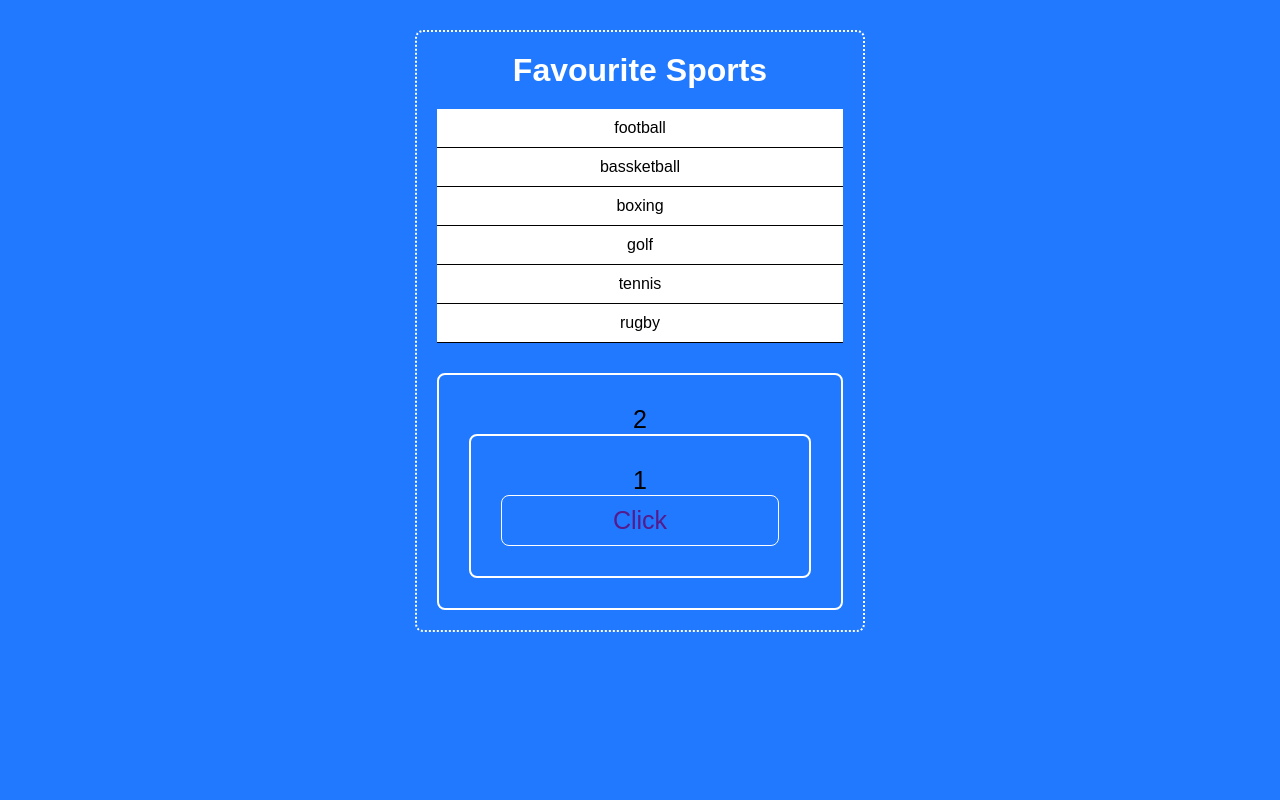
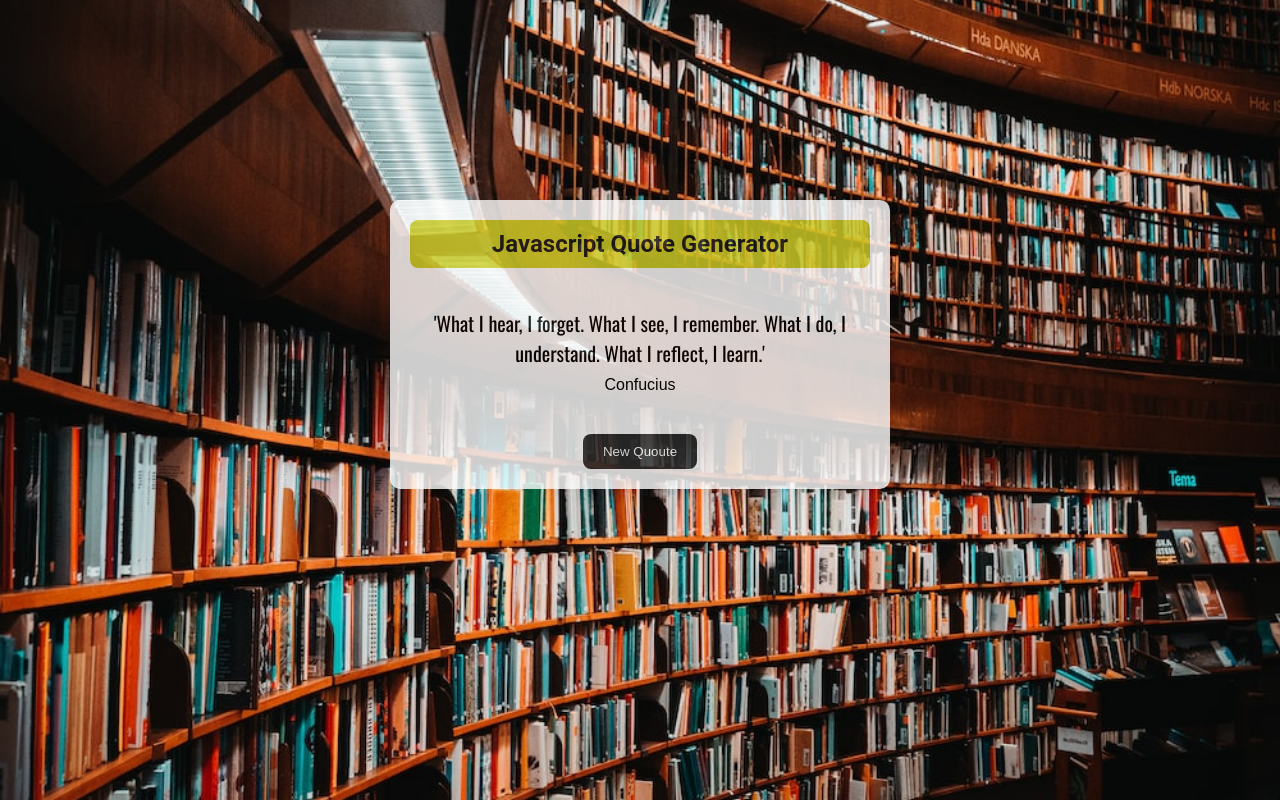
Before and after one commit to web-dev-london/JS-DOM-Manipulations, a plain HTML site: page index.html in a window 1280 px wide. Drawn offline with nearby package versions, Linux system fonts and the light colour scheme.

Commit message:
Project-1 '' Quotes "

```diff
--- a/app.js
+++ b/app.js
@@ -1,118 +1,31 @@
-// const title = document.querySelector('#main-heading');
+const btn = document.querySelector('#new-quote');
+const quote = document.querySelector('.quote');
+const person = document.querySelector('.person');
 
-// title.style.color = 'orange';
+const quotes = [
+  {
+    quote: `"The best way to find yourself is to lose yourself in the servise of others."`,
+    person: `Mahatma Gandhi`,
+  },
+  {
+    quote: `" If you want to live a happy life, tie it to a goal, not to people ot things"`,
+    person: `Albert Einstein`,
+  },
+  {
+    quote: `" Your time is limited, so do not waste it living someone else's life."`,
+    person: `Stive Jobs`,
+  },
+  {
+    quote: `"It does not matter how sliwly you go al long as you do not stop."`,
+    person: `Confucius`,
+  },
+];
 
-// // List Items
-// const listItems = Array.from(
-//   document.querySelectorAll('.list-item'),
-// );
+btn.addEventListener('click', () => {
+  const random = Math.floor(
+    Math.random() * quotes.length,
+  );
 
-// listItems.forEach((item) => {
-//   item.style.fontSize = '1.8rem';
-//   item.style.color = 'tomato';
-// });
-
-// // Creating Element
-// const ul = document.querySelector('ul');
-// const li = document.createElement('li');
-
-// // Adding Element
-// ul.append(li);
-
-// // Modifying Element
-// li.innerText = 'X-Men';
-
-// li.classList.add('list-item');
-
-// console.log(li.classList.contains('list-item'));
-
-// li.remove();
-
-// Event Probagation
-// Has 3 Phases
-// 1.Event Capturing
-// 2.Target
-// 3.Event Bubbling
-
-// window.addEventListener(
-//   'click',
-//   function () {
-//     console.log('Window');
-//   },
-//   false,
-// );
-
-// document.addEventListener(
-//   'click',
-//   function () {
-//     console.log('Document');
-//   },
-//   false,
-// );
-
-// document.querySelector('.div2').addEventListener(
-//   'click',
-//   function () {
-//     // e.stopPropagation();
-//     console.log('div 2');
-//   },
-//   { once: true },
-// );
-
-// document.querySelector('.div1').addEventListener(
-//   'click',
-//   function () {
-//     console.log('div 1');
-//   },
-//   false,
-// );
-
-// document.querySelector('.button').addEventListener(
-//   'click',
-//   function (e) {
-//     e.preventDefault();
-//     console.log(
-//       (e.target.innerText = 'Changed to clicked'),
-//     );
-//   },
-//   false,
-// );
-
-// Event Delegation.
-// It allows users to append a SINGLE event listener to a parent element
-// that adds it to all of its present AND future descendants that match a selector.
-
-// document
-//   .querySelector('#football')
-//   .addEventListener('click', (e) => {
-//     console.log('Football is clicked');
-
-//     const target = e.target;
-
-//     if (target.matches('li')) {
-//       target.style.backgroundColor = '#ba0000';
-//     }
-//   });
-
-document
-  .querySelector('#sports')
-  .addEventListener('click', function (e) {
-    console.log(
-      e.target.getAttribute('id') + 'is clicked',
-    );
-
-    const target = e.target;
-
-    if (target.matches('li')) {
-      target.style.backgroundColor = 'orange';
-    }
-  });
-
-// Create Element
-const sports = document.querySelector('#sports');
-const newSport = document.createElement('li');
-
-newSport.innerText = 'rugby';
-newSport.setAttribute('id', 'rugby');
-
-sports.appendChild(newSport);
+  quote.innerText = quotes[random].quote;
+  person.innerText = quotes[random].person;
+});
--- a/index.html
+++ b/index.html
@@ -6,30 +6,41 @@
     <meta name="viewport" content="width=device-width, initial-scale=1.0">
     <!-- Stylesheet -->
     <link rel="stylesheet" href="styles.css">
-    <title>Document</title>
+    <!-- Font Awesom -->
+    <link rel="stylesheet"
+      href="https://cdnjs.cloudflare.com/ajax/libs/font-awesome/6.2.1/css/all.min.css"
+      integrity="sha512-MV7K8+y+gLIBoVD59lQIYicR65iaqukzvf/nwasF0nqhPay5w/9lJmVM2hMDcnK1OnMGCdVK+iQrJ7lzPJQd1w=="
+      crossorigin="anonymous" referrerpolicy="no-referrer" />
+    <!-- Google Font -->
+    <link rel="preconnect" href="https://fonts.googleapis.com"><link
+      rel="preconnect" href="https://fonts.gstatic.com" crossorigin><link
+      href="https://fonts.googleapis.com/css2?family=Open+Sans&family=Oswald&display=swap"
+      rel="stylesheet">
   </head>
   <body>
+    <!-- Container -->
     <div class="container">
-      <h1 id="main-heading">
-        Favourite Sports
-      </h1>
-      <ul id="sports">
-        <li id="football">football</li>
-        <li id="bassketball">bassketball</li>
-        <li id="boxing">boxing</li>
-        <li id="golf">golf</li>
-        <li id="tennis">tennis</li>
-      </ul>
-      <div class="div2">
-        2
-        <div class="div1">
-          1
-          <!-- <button type="submit">Click</button> -->
-          <a href="" class="button">Click</a>
+      <div class="header">
+        <h2 class="header-title">Javascript Quote Generator</h2>
+      </div>
+      <!-- Main Content -->
+      <div class="main-content">
+        <div class="text-area">
+          <span class="quote">
+            'What I hear, I forget.
+            What I see, I remember.
+            What I do, I understand.
+            What I reflect, I learn.'
+          </span>
+          <div class="person">Confucius</div>
+        </div>
+        <!-- Button -->
+        <div class="button-area">
+          <button id="new-quote">New Quoute</button>
         </div>
       </div>
     </div>
-    <!-- Event Probagation -->
+
     <script src="app.js" defer></script>
   </body>
 </html>
--- a/styles.css
+++ b/styles.css
@@ -12,46 +12,45 @@ html {
 }
 
 body {
-  background-color: #2079ff;
+  background: url(img/library.jpeg) no-repeat center
+    center/cover;
   font-size: 1.6rem;
 }
-li {
-  list-style: none;
+
+.header-title {
+  font-family: 'Roboto', sans-serif;
+  padding: 1rem 2rem;
+  border-radius: 0.8rem;
+  background-color: #cdcd10;
+  opacity: 0.9;
+}
+.quote {
+  font-family: 'Oswald', sans-serif;
+  font-size: 2rem;
 }
 
 .container {
-  max-width: 45rem;
-  margin: 3rem auto;
+  max-width: 50rem;
+  margin: 20rem auto;
   padding: 2rem;
-  border: 2px dotted white;
-  border-radius: 0.8rem;
+  border-radius: 1rem;
+  opacity: 0.8;
   text-align: center;
+  background-color: white;
+}
+.main-content {
+  background-color: white;
 }
 
-h1 {
-  color: white;
+.text-area {
+  margin: 3rem 0;
+  background-color: white;
+  border-radius: 0.8rem;
+  padding: 1rem 2rem;
 }
 
-#sports {
-  background-color: white;
-  margin-top: 2rem;
-}
-li {
-  padding: 1rem;
-  border-bottom: 1px solid #000;
-}
-
-.div2 {
-  margin-top: 3rem;
-  border: 2px solid white;
-  border-radius: 0.8rem;
-  padding: 3rem;
-  font-size: 2.5rem;
-}
-.div1 {
-  padding: 3rem;
-  border: 2px solid white;
-  border-radius: 0.8rem;
+.person {
+  margin-top: 0.8rem;
 }
 
 button,
@@ -61,5 +60,8 @@ button,
   border-radius: 0.8rem;
   display: block;
   margin: 0 auto;
-  border: 1px solid white;
+  border: none;
+  color: white;
+  background-color: rgba(25, 25, 25, 0.913);
+  cursor: pointer;
 }
```
Also changed, not shown: img/library-2.webp (added), img/library-3.jpeg (added), img/library-4.jpg (added), img/library-5.jpeg (added), img/library.jpeg (added), 1 other file.
